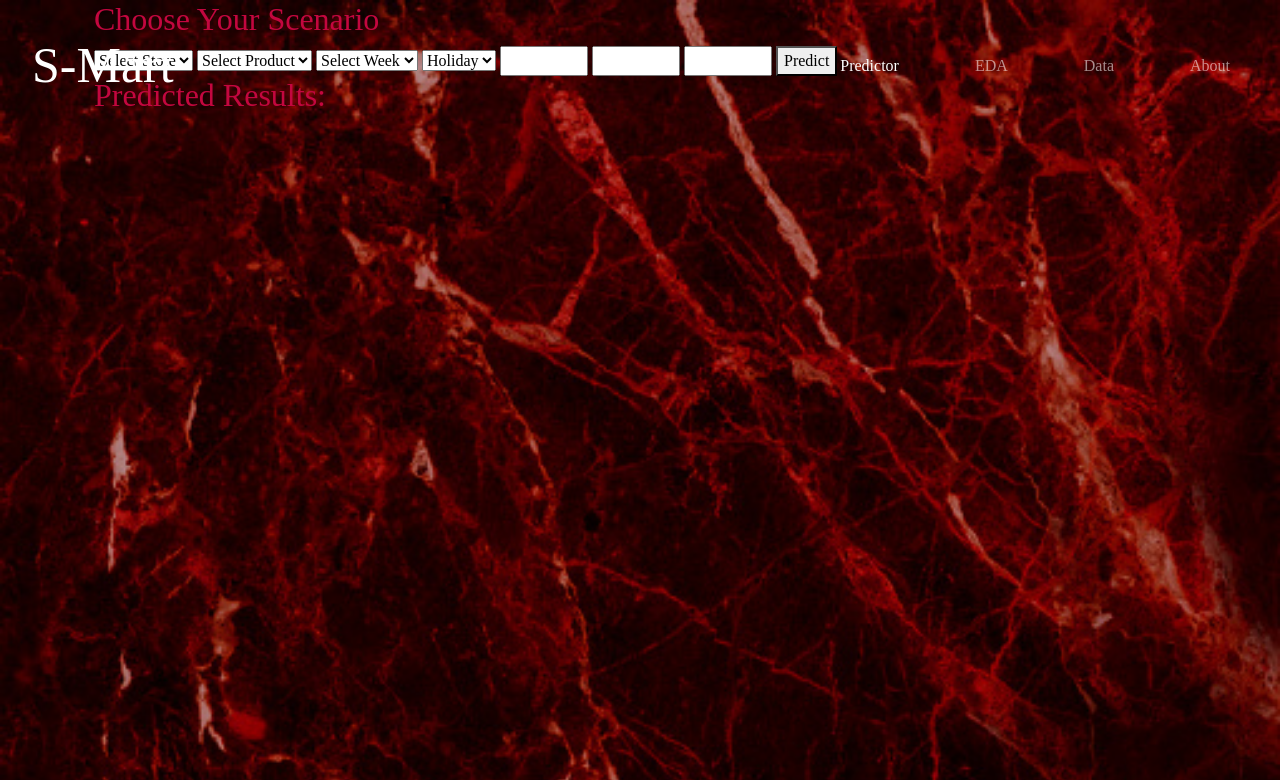
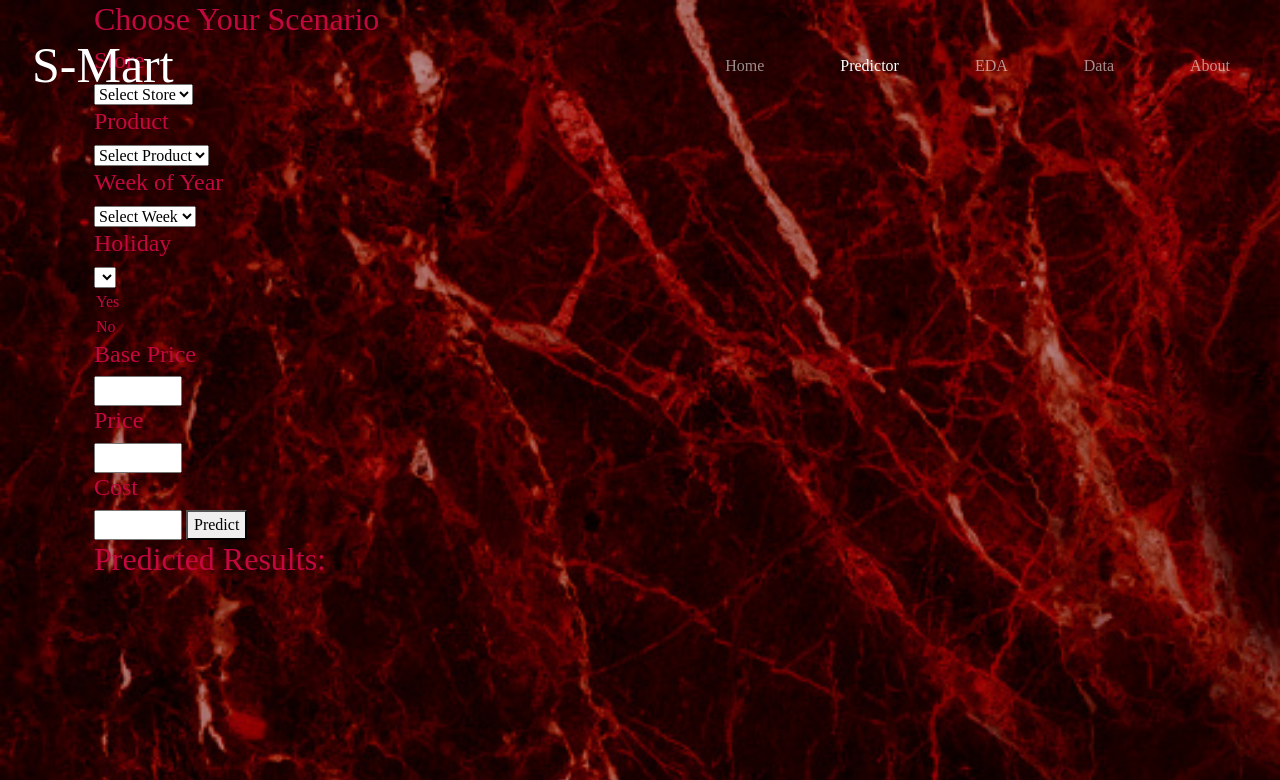
Before and after one commit to jackatopolis/s-martpredictor, a Flask app: page /predictor in a window 1280 px wide. Shown: the top 780 px of the page. Run offline with Flask 2, Linux system fonts and the light colour scheme; lists and menus that the app fills with data are empty; some libraries are stand-ins or nearby versions.

Commit message:
js event handling

```diff
--- a/static/js/predictor.js
+++ b/static/js/predictor.js
@@ -1,27 +1,17 @@
 console.log('predictor page')
-
-var dataset = {
-    "raw": {"store": [1,1,1,1,1,2,2,2,2,2,3,3,3,3,3],
-            "product": [1,2,3,4,5,1,2,3,4,5,1,2,3,4,5]
-        },
-    "clean": 0
-};
-
 
 
 // CREATE DROPDOWN MENUS
 
 // Store
-var dropdown = document.getElementById("selStore");
+var dropdown = document.getElementById("selStore1");
 var opt = document.createElement("option");
 opt.text = 'Select Store';
 opt.value = '';
 dropdown.add(opt);
 
-var unique = dataset["raw"]["store"].filter((v, i, a) => a.indexOf(v) === i)
-console.log(unique)
-unique.forEach( (element) => {
-    var dropdown = document.getElementById("selStore");
+for (var element = 1; element<11; element++) {
+    var dropdown = document.getElementById("selStore1");
     var opt = document.createElement("option");
     let str = "Store ";
     str += element;
@@ -29,19 +19,16 @@ unique.forEach( (element) => {
     opt.value = element;
     dropdown.add(opt);
 }
-);
 
 // Product
-var dropdown = document.getElementById("selProduct");
+var dropdown = document.getElementById("selProduct1");
 var opt = document.createElement("option");
 opt.text = 'Select Product';
 opt.value = '';
 dropdown.add(opt);
 
-var unique = dataset["raw"]["product"].filter((v, i, a) => a.indexOf(v) === i)
-console.log(unique)
-unique.forEach( (element) => {
-    var dropdown = document.getElementById("selProduct");
+for (var element = 1; element<4; element++) {
+    var dropdown = document.getElementById("selProduct1");
     var opt = document.createElement("option");
     let str = "Product ";
     str += element;
@@ -49,19 +36,17 @@ unique.forEach( (element) => {
     opt.value = element;
     dropdown.add(opt);
 }
-);
 
 // Week of the Year
-var dropdown = document.getElementById("selWeek");
+var dropdown = document.getElementById("selWeek1");
 var opt = document.createElement("option");
 opt.text = 'Select Week';
 opt.value = '';
 dropdown.add(opt);
 
 var unique = [...Array(52).keys()];
-console.log(unique)
 unique.forEach( (element) => {
-    var dropdown = document.getElementById("selWeek");
+    var dropdown = document.getElementById("selWeek1");
     var opt = document.createElement("option");
     let str = "Week ";
     str += element+1;
@@ -71,38 +56,18 @@ unique.forEach( (element) => {
 }
 );
 
-// Holiday
-var dropdown = document.getElementById("selHoliday");
-var opt = document.createElement("option");
-opt.text = 'Holiday';
-opt.value = '';
-dropdown.add(opt);
-
-var unique = ["Yes","No"];
-console.log(unique)
-unique.forEach( (element) => {
-    var dropdown = document.getElementById("selHoliday");
-    var opt = document.createElement("option");
-    opt.text = element.toString();
-    if (element == 'Yes') {
-        opt.value = 1
-    }
-    else {opt.value = 0}
-    dropdown.add(opt);
-}
-);
 
 
 
 d3.selectAll("button").on("click", function () {
 
-    var store = d3.select("#selStore").property("value");
-    var product = d3.select("#selProduct").property("value");
-    var week = d3.select("#selWeek").property("value");
-    var holiday = d3.select("#selHoliday").property("value");
-    var basePrice = d3.select("#basePrice").property("value");
-    var price = d3.select("#price").property("value");
-    var cost = d3.select("#cost").property("value");
+    var store = d3.select("#selStore1").property("value");
+    var product = d3.select("#selProduct1").property("value");
+    var week = d3.select("#selWeek1").property("value");
+    var holiday = d3.select("#selHoliday1").property("value");
+    var basePrice = d3.select("#basePrice1").property("value");
+    var price = d3.select("#price1").property("value");
+    var cost = d3.select("#cost1").property("value");
 
 
     data = {"store":store,
--- a/templates/predictor.html
+++ b/templates/predictor.html
@@ -7,13 +7,22 @@
     <h2>Choose Your Scenario</h2>
     <div class="row">
         <div id="container dropdownStyle">
-            <select id="selStore"></select>
-            <select id="selProduct"></select>
-            <select id="selWeek"></select>
-            <select id="selHoliday"></select>
-            <input type="number" id="basePrice" name="Base Price" required step="0.01" min="1" max="50">
-            <input type="number" id="price" name="Promotional Price" required step="0.01" min="1" max="50">
-            <input type="number" id="cost" name="Cost" required step="0.01" min="1" max="50">
+            <h4>Store</h4>
+            <select id="selStore1"></select>
+            <h4>Product</h4>
+            <select id="selProduct1"></select>
+            <h4>Week of Year</h4>
+            <select id="selWeek1"></select>
+            <h4>Holiday</h4>
+            <select id="selHoliday1"></select>
+                <option value=1>Yes</option>
+                <option value=0>No</option>
+            <h4>Base Price</h4>
+            <input type="number" id="basePrice1" name="Base Price" required step="0.01" min="1" max="50">
+            <h4>Price</h4>
+            <input type="number" id="price1" name="Promotional Price" required step="0.01" min="1" max="50">
+            <h4>Cost</h4>
+            <input type="number" id="cost1" name="Cost" required step="0.01" min="1" max="50">
             <button type="button">Predict</button>
         </div>
 
```
